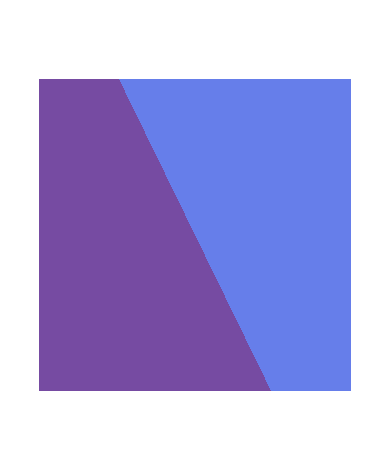
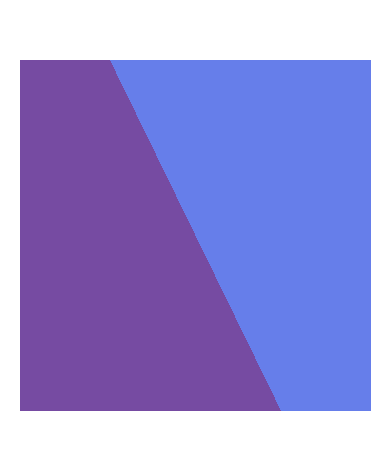
Before and after one commit to saadMeddiche/read-a-book_react, a React (Vite) app: page / in a window 390 px wide. Shown: the part 187-636 px from the top of the page. Built offline with nearby package versions, Linux system fonts and the light colour scheme.

Commit message:
refactor: update root dimensions for improved responsiveness

```diff
--- a/src/index.css
+++ b/src/index.css
@@ -19,7 +19,7 @@ body{
 }
 
 #root {
-    min-height: min(80vw,80vh);
-    min-width: min(80vw,80vh);;
+    min-height: min(90vw,90vh);
+    min-width: min(90vw,90vh);;
     display: flex;
 }
```
